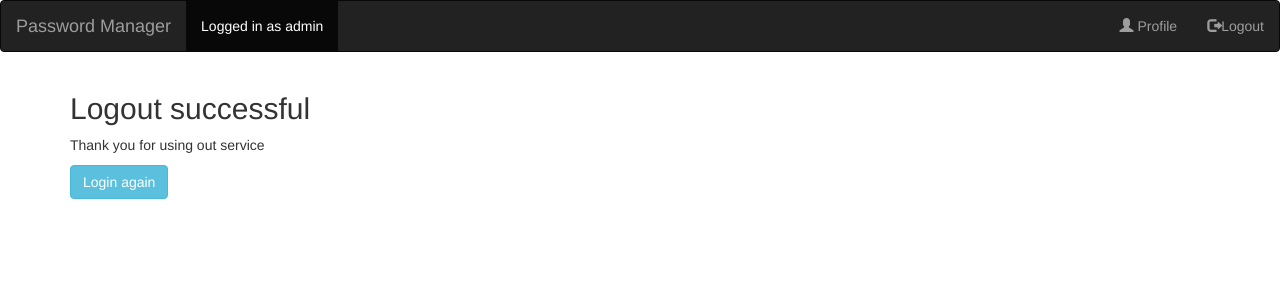
After one commit to Traceur27/password_manager, a Django app: template zpr/password_manager/templates/registration/logged_out.html in a window 1280 px wide. The commit adds this page. Shown: the top 300 px of the page. Run offline with Django 3.2, Linux system fonts and the light colour scheme; the template is opened without the code that fills it, so the values that code supplies are empty; a user stored in the database is signed in; some libraries are stand-ins or nearby versions.

Commit message:
Add navbar

```diff
--- a/zpr/password_manager/templates/base.html
+++ b/zpr/password_manager/templates/base.html
@@ -7,7 +7,7 @@
     <head>
     </head>
     <body>
-        {% include 'navbar-anonymous.html' %}
+        {% include 'navbar.html' %}
         <div class="container">
         {% block content %}
         {% endblock content %}
--- a/zpr/password_manager/templates/navbar-anonymous.html
+++ b/zpr/password_manager/templates/navbar-anonymous.html
@@ -1,4 +1,4 @@
-{% extends "navbar.html" %}
+{% extends "navbar-base.html" %}
 
 {% block right %}
     <li><a href="/register/"><span class="glyphicon glyphicon-plus"></span> Register</a></li>
--- /dev/null
+++ b/zpr/password_manager/templates/navbar-base.html
@@ -0,0 +1,19 @@
+{% load bootstrap3 %}
+{% bootstrap_css %}
+{% bootstrap_javascript %}
+{% bootstrap_messages %}
+<nav class="navbar navbar-inverse">
+  <div class="container-fluid">
+    <div class="navbar-header">
+      <a class="navbar-brand" href="/">Password Manager</a>
+    </div>
+    <ul class="nav navbar-nav">
+        {% block left %}
+        {% endblock left %}
+    </ul>
+    <ul class="nav navbar-nav navbar-right">
+        {% block right %}
+        {% endblock right %}
+    </ul>
+  </div>
+</nav>
--- /dev/null
+++ b/zpr/password_manager/templates/navbar-user.html
@@ -0,0 +1,10 @@
+{% extends "navbar-base.html" %}
+
+{% block left%}
+<li class="active"><a>Logged in as {{user}}</a></li>
+{% endblock left%}
+
+{% block right %}
+<li><a href="/me/"><span class="glyphicon glyphicon-user"></span> Profile</a></li>
+<li><a href="/logout/"><span class="glyphicon glyphicon-log-out"></span>Logout</a></li>
+{% endblock right %}
--- a/zpr/password_manager/templates/navbar.html
+++ b/zpr/password_manager/templates/navbar.html
@@ -1,19 +1,5 @@
-{% load bootstrap3 %}
-{% bootstrap_css %}
-{% bootstrap_javascript %}
-{% bootstrap_messages %}
-<nav class="navbar navbar-inverse">
-  <div class="container-fluid">
-    <div class="navbar-header">
-      <a class="navbar-brand" href="/">Password Manager</a>
-    </div>
-    <ul class="nav navbar-nav">
-        {% block left %}
-        {% endblock left %}
-    </ul>
-    <ul class="nav navbar-nav navbar-right">
-        {% block right %}
-        {% endblock right %}
-    </ul>
-  </div>
-</nav>
+{% if user.is_authenticated %}
+    {% include "navbar-user.html" with user=user.username%}
+{% else %}
+    {% include "navbar-anonymous.html" %}
+{% endif %}
--- /dev/null
+++ b/zpr/password_manager/templates/registration/logged_out.html
@@ -0,0 +1,18 @@
+{% extends "base.html" %}
+{% load bootstrap3 %}
+{% bootstrap_css %}
+{% bootstrap_javascript %}
+{% bootstrap_messages %}
+
+{% block content %}
+<h2>
+    Logout successful
+</h2>
+<p>
+Thank you for using out service
+</p>
+<button class="btn btn-info" onclick="location.href='/login/'">
+    {% bootstrap_icon "log-in" %}
+    Login again
+</button>
+{% endblock content %}
--- a/zpr/password_manager/urls.py
+++ b/zpr/password_manager/urls.py
@@ -7,7 +7,7 @@ urlpatterns = [
     url(r'^$', views.index, name='index'),
     url(r'^register/$', views.register, name='register'),
     url(r'^login/$', auth_views.login, name='login'),
-    url(r'^logout/$', views.do_login, name='logout'),
+    url(r'^logout/$', auth_views.logout, name='logout'),
     url(r'^add-password/$', views.do_login, name='add-password'),
     url(r'^edit-password/(?P<id>[0-9]*)/$', views.do_login, name='edit-password'),
     url(r'^delete-password/(?P<id>[0-9]*)$', views.do_login, name='delete-password')
--- a/zpr/zpr/settings.py
+++ b/zpr/zpr/settings.py
@@ -31,14 +31,14 @@ ALLOWED_HOSTS = []
 # Application definition
 
 INSTALLED_APPS = [
-    'django.contrib.admin',
     'django.contrib.auth',
     'django.contrib.contenttypes',
     'django.contrib.sessions',
     'django.contrib.messages',
     'django.contrib.staticfiles',
     'bootstrap3',
-    'password_manager'
+    'password_manager',
+    'django.contrib.admin',
 ]
 
 MIDDLEWARE_CLASSES = [
@@ -106,7 +106,7 @@ AUTH_PASSWORD_VALIDATORS = [
 # Internationalization
 # https://docs.djangoproject.com/en/1.9/topics/i18n/
 
-LANGUAGE_CODE = 'pl-PL'
+LANGUAGE_CODE = 'en-us'
 
 TIME_ZONE = 'UTC'
 
```
